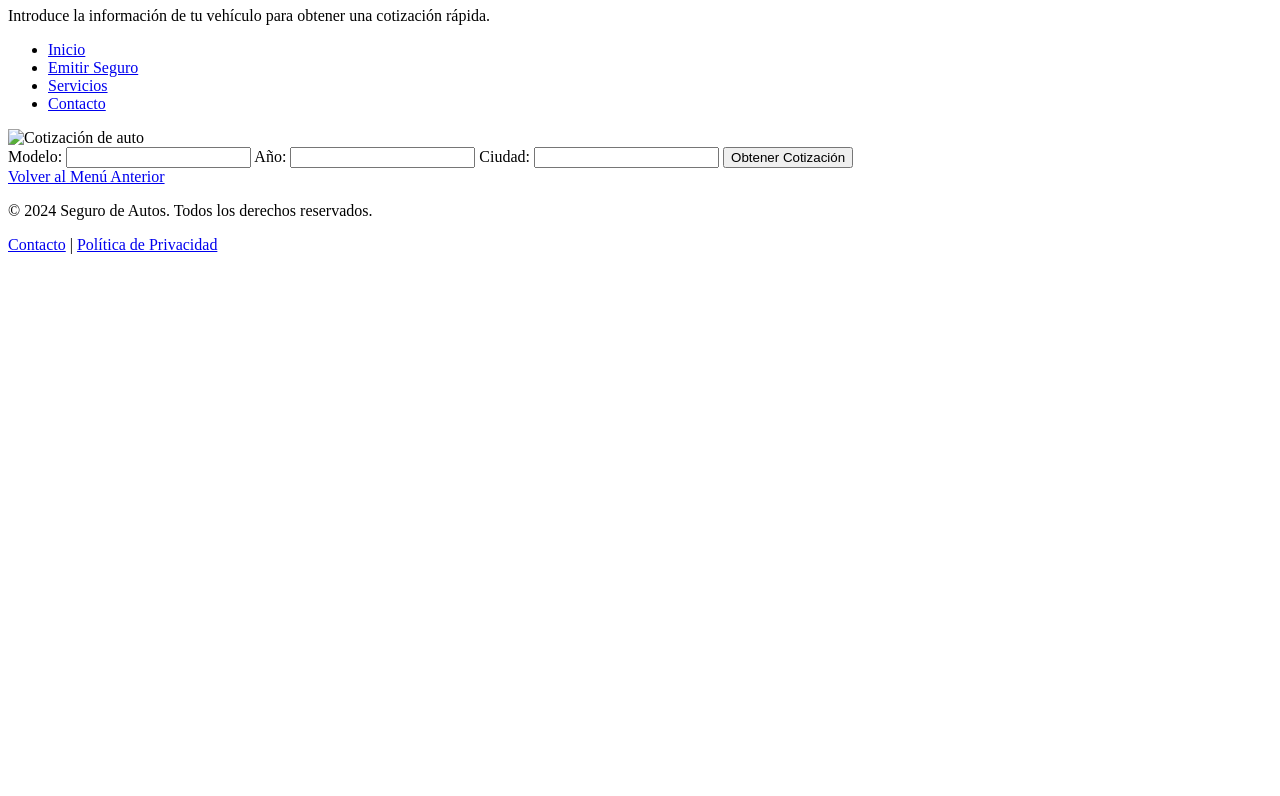
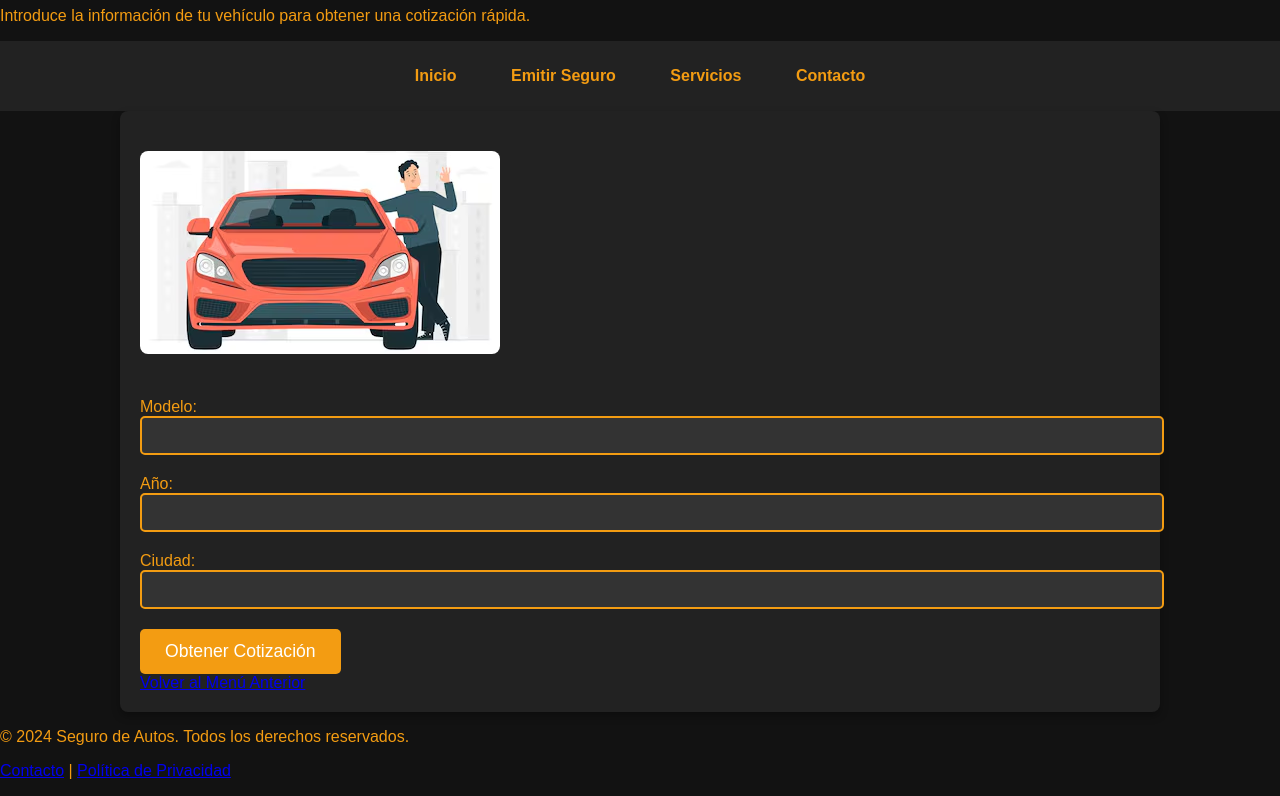
Before and after one commit to AnaliaToscano/Codigo-coder, a plain HTML site: page Pages/cotizar.html in a window 1280 px wide. Shown: the part 73-869 px from the top of the page. Before the commit the page ends 800 px from the top, so only its background shows below. Drawn offline with Linux system fonts and the light colour scheme; the site is published under a folder, as on GitHub Pages, so addresses that start at the root find nothing.

Commit message:
correccion extensiones

```diff
--- a/Pages/cotizar.html
+++ b/Pages/cotizar.html
@@ -4,7 +4,7 @@
     <meta charset="UTF-8">
     <meta name="viewport" content="width=device-width, initial-scale=1.0">
     <title>Cotizar - Seguro de Autos</title>
-    <link rel="stylesheet" href="/css/styles.css">
+    <link rel="stylesheet" href="../css/styles.css">
 
 </head>
 <body>
@@ -21,7 +21,7 @@
         </nav>
     </header>
     <section class="quote-section">
-        <img src="/img/cotizar_auto.jpg" alt="Cotización de auto" class="section-image">
+        <img src="../img/cotizar_auto.jpg" alt="Cotización de auto" class="section-image">
         <form action="resultado.html" method="post">
             <label for="modelo">Modelo:</label>
             <input type="text" id="modelo" name="modelo" required>
```
Also changed, not shown: Pages/contacto.html (+2 -2 lines), Pages/emision.html (+2 -2 lines), Pages/servicios.html (+2 -2 lines).
